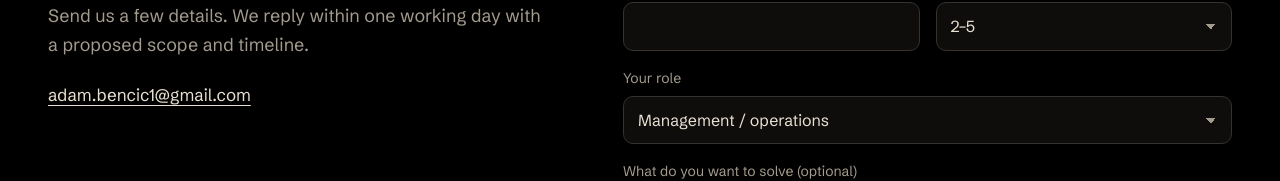
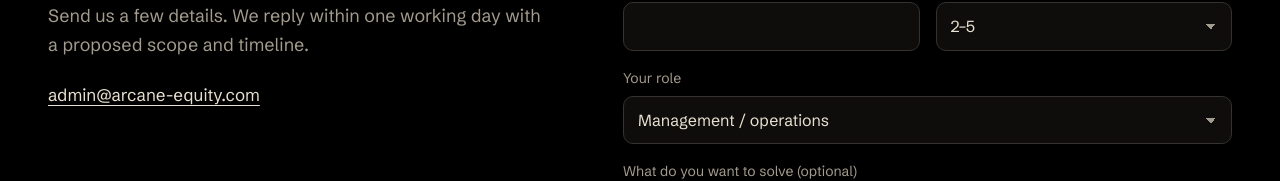
Before and after one commit to sasek123/landing, a React (Vite) app: page / in a window 1280 px wide. Shown: the part 3869-4050 px from the top of the page. Built offline with nearby package versions, Linux system fonts and the light colour scheme.

Commit message:
Contact email: admin@arcane-equity.com

```diff
--- a/src/App.tsx
+++ b/src/App.tsx
@@ -1,7 +1,7 @@
 import { useEffect, useRef, useState } from "react";
 import { copy, ROWS, ROW_NAMES, type Lang, type Status } from "./content";
 
-const EMAIL = "adam.bencic1@gmail.com";
+const EMAIL = "admin@arcane-equity.com";
 const SCORE = { before: 61, after: 98 };
 
 function useReducedMotion() {
```
